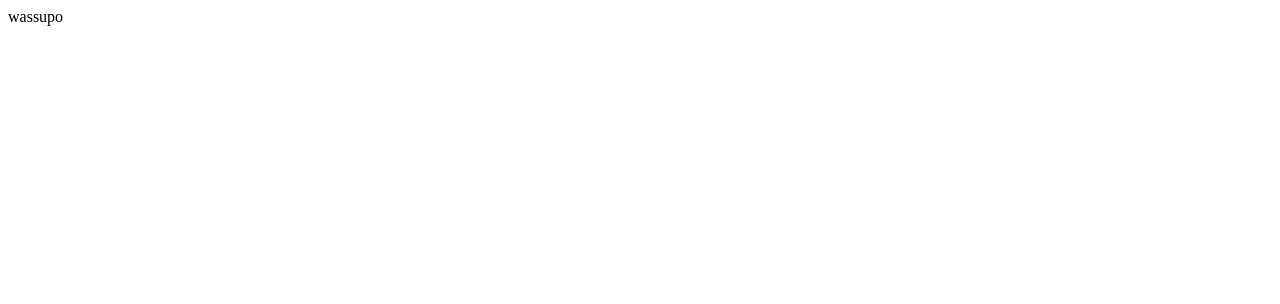
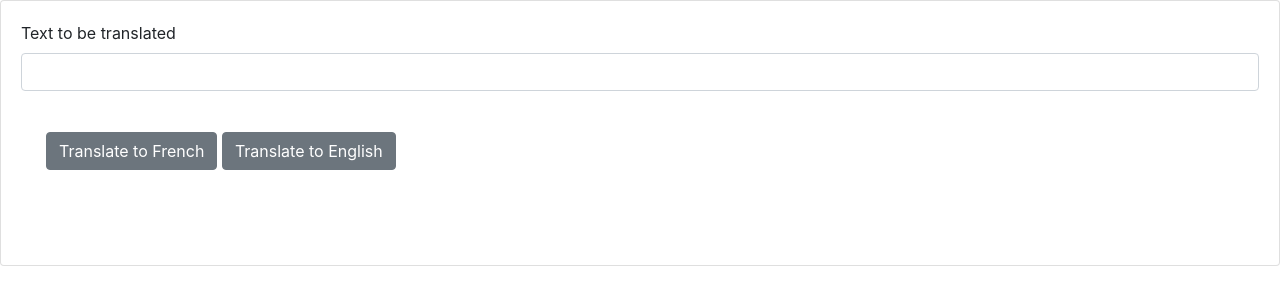
Before and after one commit to ibm-developer-skills-network/xzceb-flask_eng_fr, a plain HTML site: page final_project/templates/index.html in a window 1280 px wide. Drawn offline with nearby package versions, Linux system fonts and the light colour scheme.

Commit message:
updated again

```diff
--- a/final_project/templates/index.html
+++ b/final_project/templates/index.html
@@ -1,10 +1,19 @@
-<html lang="en">
-<head>
-    <meta http-equiv="Content-Type" content="text/html; charset=utf-8">
-    <title>untitled</title>
-</head>
-<body>
+<html>
+    <link rel="stylesheet" href="https://stackpath.bootstrapcdn.com/bootstrap/4.3.1/css/bootstrap.min.css" integrity="sha384-ggOyR0iXCbMQv3Xipma34MD+dH/1fQ784/j6cY/iJTQUOhcWr7x9JvoRxT2MZw1T" crossorigin="anonymous">
+    <script src="./static/mywebscript.js"></script>
+    <div class="card">
+    <div class="card-body">
+        <div class="mb-3">
+            <label class="form-label">Text to be translated</label>
+            <input type="textarea" class="form-control" id="textToTranslate">
+        </div>
 
-wassupo
-</body>
+        <div style="padding: 25px 25px 25px 25px;">
+            <button onclick="translateToFrench()" class="btn btn-secondary">Translate to French</button>
+            <button onclick="translateToEnglish()" class="btn btn-secondary">Translate to English</button>
+        </div>
+
+        <div id="translated_text" style="padding: 25px 25px 25px 25px;"></div>
+        </div>
+  </div>
 </html>
```
Also changed, not shown: 1 other file.
